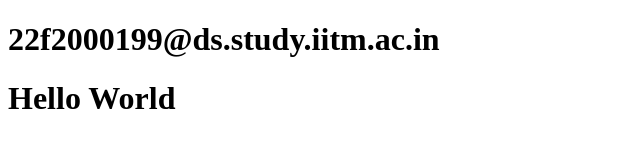
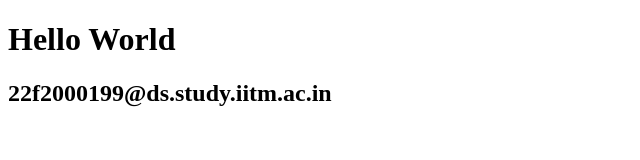
Before and after one commit to mahesh22f2/one-repo, a plain HTML site: page index.html in a window 1280 px wide. Shown: the whole page, without its empty margins (0-640 px from the left). Drawn offline with Linux system fonts and the light colour scheme.

Commit message:
Update index.html

```diff
--- a/index.html
+++ b/index.html
@@ -3,9 +3,10 @@
 <head>
   <meta charset="UTF-8">
   <title>Hello World</title>
-  <h1>22f2000199@ds.study.iitm.ac.in</h1>
+
 </head>
 <body>
   <h1>Hello World</h1>
+  <h2>22f2000199@ds.study.iitm.ac.in</h2>
 </body>
 </html>
```
